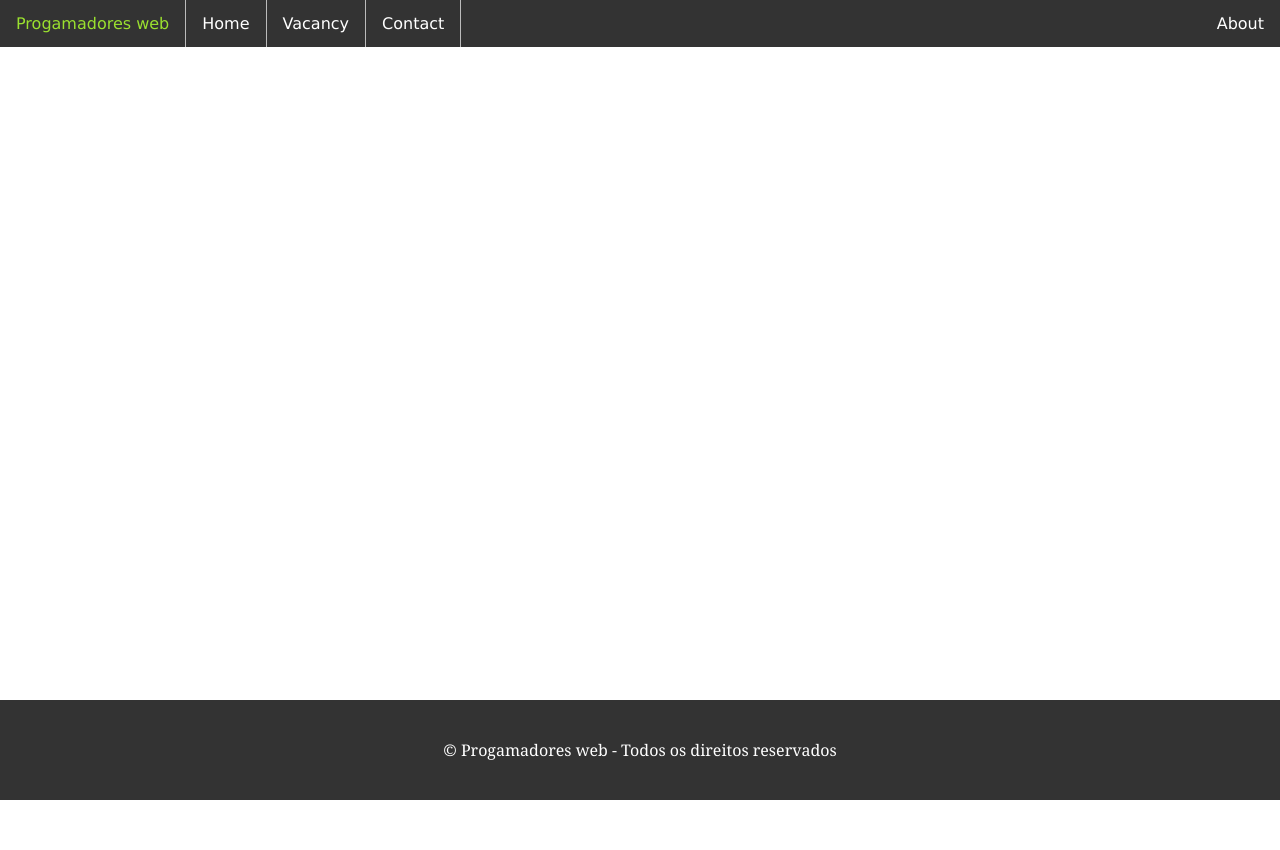
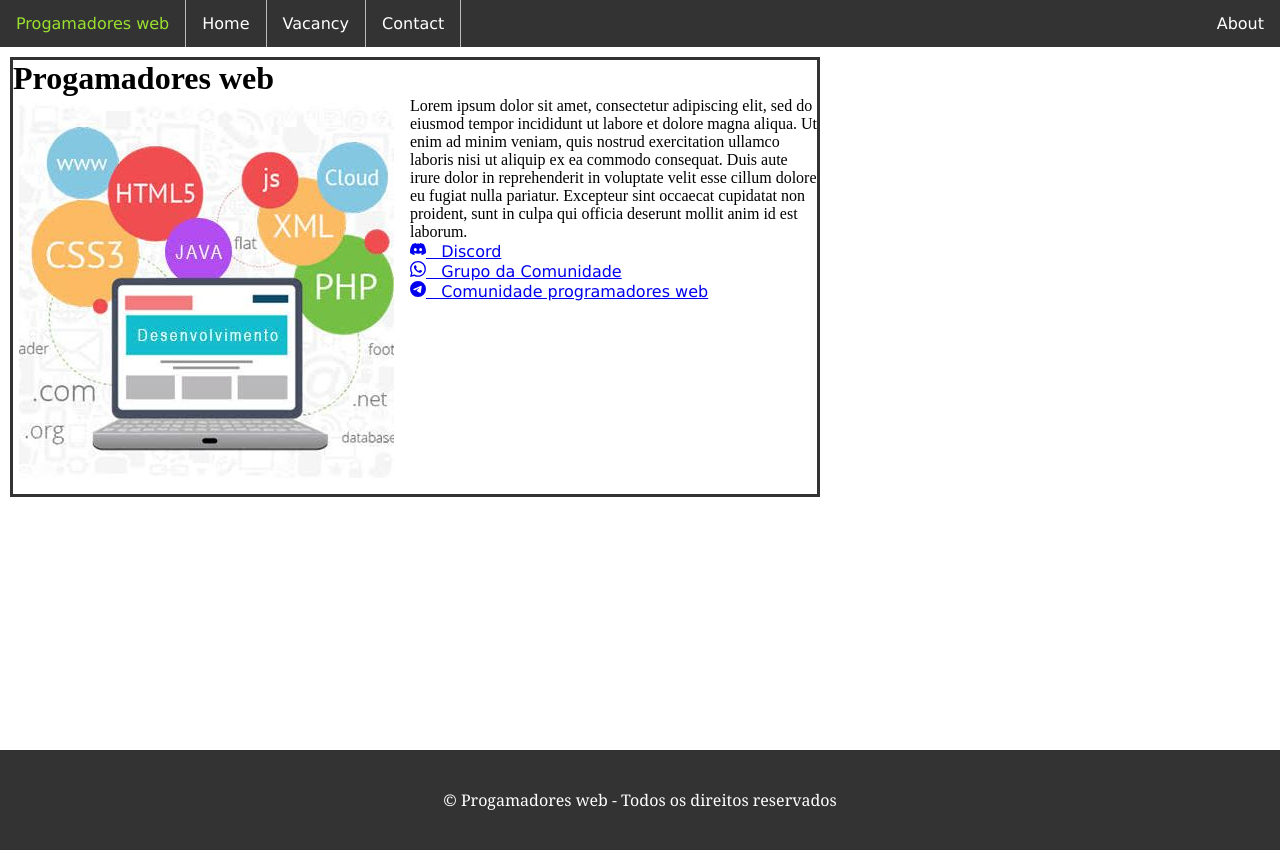
Before and after one commit to alanbazilik/Progamadores-web, a plain HTML site: page index.html in a window 1280 px wide. Before the commit the page ends 800 px from the top, so only its background shows below. Drawn offline with Linux system fonts and the light colour scheme.

Commit message:
atualizar

```diff
--- a/index.html
+++ b/index.html
@@ -17,6 +17,27 @@
             <li style="float:right"><a href="sobre.html">About</a></li>
           </ul>
       </nav>
+      <div class="myAnim">
+       <h1> Progamadores web</h1>
+       <tr>
+        <td><img class="face" src="img/301402123_568861098368236_3205737068798737566_n.jpg" alt=""></td>
+        <td>    Lorem ipsum dolor sit amet, consectetur adipiscing elit, sed do eiusmod tempor incididunt ut labore et dolore magna aliqua. Ut enim ad minim veniam, quis nostrud exercitation ullamco laboris nisi ut aliquip ex ea commodo consequat. Duis aute irure dolor in reprehenderit in voluptate velit esse cillum dolore eu fugiat nulla pariatur. Excepteur sint occaecat cupidatat non proident, sunt in culpa qui officia deserunt mollit anim id est laborum.</td>
+    </tr>
+        <br>
+        <a href="https://discordapp.com/channels/1035549342880251904/1035553615907135600" class="btn btn-primary"><svg xmlns="http://www.w3.org/2000/svg" width="16" height="16" fill="currentColor" class="bi bi-discord" viewBox="0 0 16 16">
+            <path d="M13.545 2.907a13.227 13.227 0 0 0-3.257-1.011.05.05 0 0 0-.052.025c-.141.25-.297.577-.406.833a12.19 12.19 0 0 0-3.658 0 8.258 8.258 0 0 0-.412-.833.051.051 0 0 0-.052-.025c-1.125.194-2.22.534-3.257 1.011a.041.041 0 0 0-.021.018C.356 6.024-.213 9.047.066 12.032c.001.014.01.028.021.037a13.276 13.276 0 0 0 3.995 2.02.05.05 0 0 0 .056-.019c.308-.42.582-.863.818-1.329a.05.05 0 0 0-.01-.059.051.051 0 0 0-.018-.011 8.875 8.875 0 0 1-1.248-.595.05.05 0 0 1-.02-.066.051.051 0 0 1 .015-.019c.084-.063.168-.129.248-.195a.05.05 0 0 1 .051-.007c2.619 1.196 5.454 1.196 8.041 0a.052.052 0 0 1 .053.007c.08.066.164.132.248.195a.051.051 0 0 1-.004.085 8.254 8.254 0 0 1-1.249.594.05.05 0 0 0-.03.03.052.052 0 0 0 .003.041c.24.465.515.909.817 1.329a.05.05 0 0 0 .056.019 13.235 13.235 0 0 0 4.001-2.02.049.049 0 0 0 .021-.037c.334-3.451-.559-6.449-2.366-9.106a.034.034 0 0 0-.02-.019Zm-8.198 7.307c-.789 0-1.438-.724-1.438-1.612 0-.889.637-1.613 1.438-1.613.807 0 1.45.73 1.438 1.613 0 .888-.637 1.612-1.438 1.612Zm5.316 0c-.788 0-1.438-.724-1.438-1.612 0-.889.637-1.613 1.438-1.613.807 0 1.451.73 1.438 1.613 0 .888-.631 1.612-1.438 1.612Z"/>
+          </svg> &nbsp; Discord</a>
+          <br>
+          <a href="https://chat.whatsapp.com/Bk94jrziUVGJD2XMPSvf6M" class="btn btn-primary"><svg xmlns="http://www.w3.org/2000/svg" width="16" height="16" fill="currentColor" class="bi bi-whatsapp" viewBox="0 0 16 16">
+            <path d="M13.601 2.326A7.854 7.854 0 0 0 7.994 0C3.627 0 .068 3.558.064 7.926c0 1.399.366 2.76 1.057 3.965L0 16l4.204-1.102a7.933 7.933 0 0 0 3.79.965h.004c4.368 0 7.926-3.558 7.93-7.93A7.898 7.898 0 0 0 13.6 2.326zM7.994 14.521a6.573 6.573 0 0 1-3.356-.92l-.24-.144-2.494.654.666-2.433-.156-.251a6.56 6.56 0 0 1-1.007-3.505c0-3.626 2.957-6.584 6.591-6.584a6.56 6.56 0 0 1 4.66 1.931 6.557 6.557 0 0 1 1.928 4.66c-.004 3.639-2.961 6.592-6.592 6.592zm3.615-4.934c-.197-.099-1.17-.578-1.353-.646-.182-.065-.315-.099-.445.099-.133.197-.513.646-.627.775-.114.133-.232.148-.43.05-.197-.1-.836-.308-1.592-.985-.59-.525-.985-1.175-1.103-1.372-.114-.198-.011-.304.088-.403.087-.088.197-.232.296-.346.1-.114.133-.198.198-.33.065-.134.034-.248-.015-.347-.05-.099-.445-1.076-.612-1.47-.16-.389-.323-.335-.445-.34-.114-.007-.247-.007-.38-.007a.729.729 0 0 0-.529.247c-.182.198-.691.677-.691 1.654 0 .977.71 1.916.81 2.049.098.133 1.394 2.132 3.383 2.992.47.205.84.326 1.129.418.475.152.904.129 1.246.08.38-.058 1.171-.48 1.338-.943.164-.464.164-.86.114-.943-.049-.084-.182-.133-.38-.232z"/>
+          </svg> &nbsp; Grupo da Comunidade</a>
+          <br>
+          <a href="https://t.me/+Ajq5DyB6FDQ4ZTg5" class="btn btn-primary"><svg xmlns="http://www.w3.org/2000/svg" width="16" height="16" fill="currentColor" class="bi bi-telegram" viewBox="0 0 16 16">
+            <path d="M16 8A8 8 0 1 1 0 8a8 8 0 0 1 16 0zM8.287 5.906c-.778.324-2.334.994-4.666 2.01-.378.15-.577.298-.595.442-.03.243.275.339.69.47l.175.055c.408.133.958.288 1.243.294.26.006.549-.1.868-.32 2.179-1.471 3.304-2.214 3.374-2.23.05-.012.12-.026.166.016.047.041.042.12.037.141-.03.129-1.227 1.241-1.846 1.817-.193.18-.33.307-.358.336a8.154 8.154 0 0 1-.188.186c-.38.366-.664.64.015 1.088.327.216.589.393.85.571.284.194.568.387.936.629.093.06.183.125.27.187.331.236.63.448.997.414.214-.02.435-.22.547-.82.265-1.417.786-4.486.906-5.751a1.426 1.426 0 0 0-.013-.315.337.337 0 0 0-.114-.217.526.526 0 0 0-.31-.093c-.3.005-.763.166-2.984 1.09z"/>
+          </svg> &nbsp; Comunidade programadores web</a>
+      </div>
+      <br>
+      <br>
       <footer><p class="copyright">&copy; Progamadores web - Todos os direitos reservados</p></footer>
 </body>
 </html>
--- a/style.css
+++ b/style.css
@@ -44,8 +44,10 @@ li a:hover {
   background-color:green;
 }
 footer {
+
   position: absolute;
-  bottom: 0;
+  top: auto;
+  bottom: -50px;
   background-color: #333;
   color: #FFF;
   width: 100%;
@@ -62,3 +64,67 @@ a{
 p{
   font-family: Cambria, Cochin, Georgia, Times, 'Times New Roman', serif;
 }
+.myAnim{
+  position: relative;
+  top: 10px;
+  left: 10px;
+  border: #333;
+  border-style: solid;
+  width: 810px;
+  height: 440px;
+}
+.myAnim{
+animation: myAnim 2s ease 0s 1 normal forwards;
+}
+@keyframes myAnim {
+	0% {
+		animation-timing-function: ease-in;
+		opacity: 1;
+		transform: translateY(-45px);
+	}
+
+	24% {
+		opacity: 1;
+	}
+
+	40% {
+		animation-timing-function: ease-in;
+		transform: translateY(-24px);
+	}
+
+	65% {
+		animation-timing-function: ease-in;
+		transform: translateY(-12px);
+	}
+
+	82% {
+		animation-timing-function: ease-in;
+		transform: translateY(-6px);
+	}
+
+	93% {
+		animation-timing-function: ease-in;
+		transform: translateY(-4px);
+	}
+
+	25%,
+	55%,
+	75%,
+	87% {
+		animation-timing-function: ease-out;
+		transform: translateY(0px);
+	}
+
+	100% {
+		animation-timing-function: ease-out;
+		opacity: 1;
+		transform: translateY(0px);
+	}
+}
+img.face{
+  float: left;
+  border: transparent thin solid;
+  padding: 5px;
+  margin: 0px 10px 10px 0;
+  max-width: 800px;
+}
```
Also changed, not shown: img/301402123_568861098368236_3205737068798737566_n.jpg (added).
